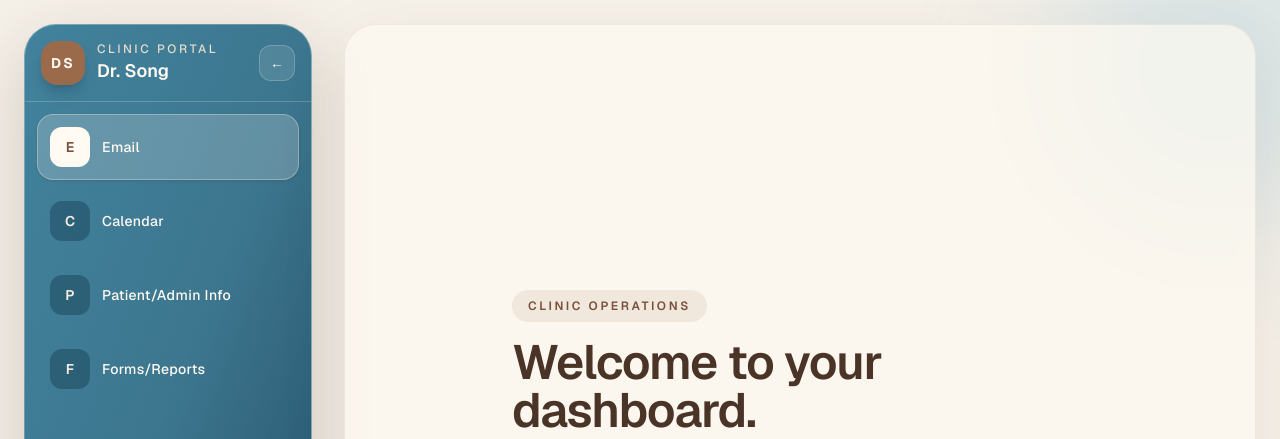
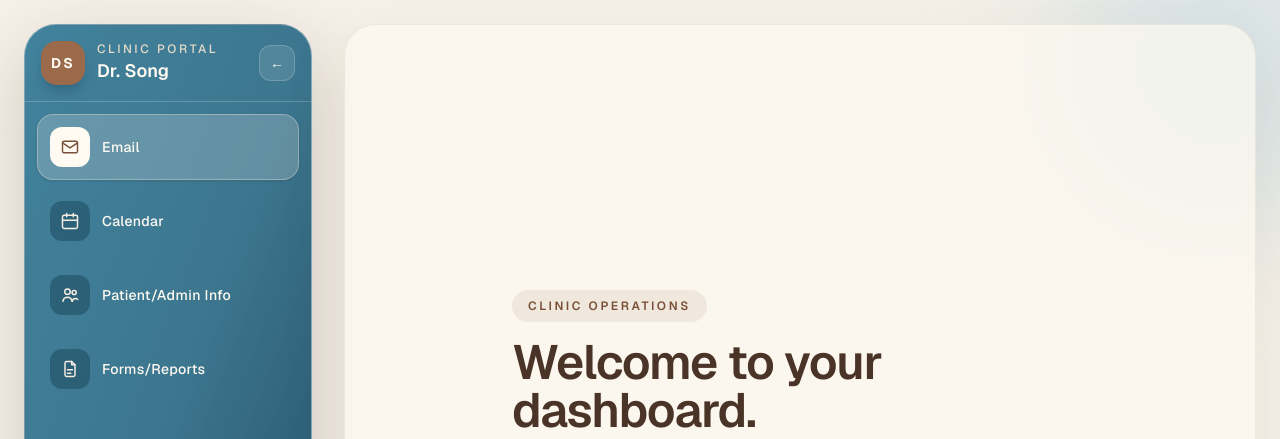
Before and after one commit to Dr-Song-s-team/Dr.-Song-s-Dashboard, a Next.js app in the folder dashboard/: page / in a window 1280 px wide. Shown: the top 439 px of the page. Built offline with nearby package versions, Linux system fonts and the light colour scheme.

Commit message:
added icons and fixed buttons spacing when sidebar collapsed

```diff
--- a/dashboard/app/page.tsx
+++ b/dashboard/app/page.tsx
@@ -5,12 +5,86 @@ import React, { useState } from "react";
 interface SidebarItem {
   label: string;
   href: string;
-  shortLabel: string;
+  icon: React.ReactNode;
 }
 
 interface SidebarProps {
   items: SidebarItem[];
   title?: string;
+}
+
+function EmailIcon({ className }: { className?: string }) {
+  return (
+    <svg
+      className={className}
+      viewBox="0 0 24 24"
+      fill="none"
+      stroke="currentColor"
+      strokeWidth="1.75"
+      strokeLinecap="round"
+      strokeLinejoin="round"
+      aria-hidden="true"
+    >
+      <rect x="3" y="5" width="18" height="14" rx="2" />
+      <path d="m3 7 9 6 9-6" />
+    </svg>
+  );
+}
+
+function CalendarIcon({ className }: { className?: string }) {
+  return (
+    <svg
+      className={className}
+      viewBox="0 0 24 24"
+      fill="none"
+      stroke="currentColor"
+      strokeWidth="1.75"
+      strokeLinecap="round"
+      strokeLinejoin="round"
+      aria-hidden="true"
+    >
+      <rect x="3" y="5" width="18" height="16" rx="2" />
+      <path d="M8 3v4M16 3v4M3 11h18" />
+    </svg>
+  );
+}
+
+function UsersIcon({ className }: { className?: string }) {
+  return (
+    <svg
+      className={className}
+      viewBox="0 0 24 24"
+      fill="none"
+      stroke="currentColor"
+      strokeWidth="1.75"
+      strokeLinecap="round"
+      strokeLinejoin="round"
+      aria-hidden="true"
+    >
+      <circle cx="9" cy="8" r="3.25" />
+      <path d="M3.5 19.5c.6-3 2.8-4.75 5.5-4.75s4.9 1.75 5.5 4.75" />
+      <circle cx="17" cy="9" r="2.5" />
+      <path d="M14.75 19.5c.4-2.1 1.8-3.4 3.75-3.4 1.1 0 2.05.4 2.75 1.15" />
+    </svg>
+  );
+}
+
+function FormsIcon({ className }: { className?: string }) {
+  return (
+    <svg
+      className={className}
+      viewBox="0 0 24 24"
+      fill="none"
+      stroke="currentColor"
+      strokeWidth="1.75"
+      strokeLinecap="round"
+      strokeLinejoin="round"
+      aria-hidden="true"
+    >
+      <path d="M8 3h6l4 4v12a2 2 0 0 1-2 2H8a2 2 0 0 1-2-2V5a2 2 0 0 1 2-2z" />
+      <path d="M14 3v4h4M9 13h6M9 17h4" />
+    </svg>
+  );
 }
 
 const Sidebar: React.FC<SidebarProps> = ({ items, title = "Dashboard" }) => {
@@ -45,7 +119,9 @@ const Sidebar: React.FC<SidebarProps> = ({ items, title = "Dashboard" }) => {
         <button
           type="button"
           onClick={toggleSidebar}
-          className="ml-auto flex size-9 shrink-0 items-center justify-center rounded-xl border border-white/20 bg-white/10 text-[#fffaf2] transition hover:border-[#d8b79d]/60 hover:bg-[#9b6a4b]/80 focus-visible:outline-2 focus-visible:outline-offset-2 focus-visible:outline-[#fffaf2]"
+          className={`flex size-9 shrink-0 items-center justify-center rounded-xl border border-white/20 bg-white/10 text-[#fffaf2] transition hover:border-[#d8b79d]/60 hover:bg-[#9b6a4b]/80 focus-visible:outline-2 focus-visible:outline-offset-2 focus-visible:outline-[#fffaf2] ${
+            isOpen ? "ml-auto" : ""
+          }`}
           aria-label="Toggle Sidebar"
           aria-expanded={isOpen}
         >
@@ -55,26 +131,35 @@ const Sidebar: React.FC<SidebarProps> = ({ items, title = "Dashboard" }) => {
         </button>
       </div>
 
-      <nav className="flex-1 space-y-2 overflow-y-auto p-3" aria-label="Main navigation">
+      <nav
+        className={`flex-1 space-y-2 overflow-y-auto ${isOpen ? "p-3" : "px-2 py-3"}`}
+        aria-label="Main navigation"
+      >
         {items.map((item, index) => (
           <a
             key={item.href}
             href={item.href}
-            className={`group flex items-center gap-3 rounded-2xl border px-3 py-3 transition-all duration-200 ${
+            title={!isOpen ? item.label : undefined}
+            aria-label={item.label}
+            className={`group flex items-center rounded-2xl border transition-all duration-200 ${
+              isOpen
+                ? "gap-3 px-3 py-3"
+                : "justify-center px-0 py-2.5"
+            } ${
               index === 0
                 ? "border-[#f3e8da]/35 bg-[#fffaf2]/20 shadow-sm"
                 : "border-transparent hover:border-white/20 hover:bg-white/10"
             }`}
           >
             <span
-              className={`flex size-10 shrink-0 items-center justify-center rounded-xl text-sm font-semibold transition-colors ${
+              className={`flex size-10 shrink-0 items-center justify-center rounded-xl transition-colors ${
                 index === 0
                   ? "bg-[#fffaf2] text-[#76503b]"
                   : "bg-[#143e54]/45 text-[#f7eee3] group-hover:bg-[#9b6a4b]"
               }`}
               aria-hidden="true"
             >
-              {item.shortLabel}
+              {item.icon}
             </span>
             {isOpen && (
               <span className="truncate text-sm font-medium tracking-wide">
@@ -99,12 +184,30 @@ const Sidebar: React.FC<SidebarProps> = ({ items, title = "Dashboard" }) => {
   );
 };
 
+const iconClassName = "size-5";
+
 export default function Home() {
   const navLinks: SidebarItem[] = [
-    { label: "Email", href: "/", shortLabel: "E" },
-    { label: "Calendar", href: "/calendar", shortLabel: "C" },
-    { label: "Patient/Admin Info", href: "/info", shortLabel: "P" },
-    { label: "Forms/Reports", href: "/forms", shortLabel: "F" },
+    {
+      label: "Email",
+      href: "/",
+      icon: <EmailIcon className={iconClassName} />,
+    },
+    {
+      label: "Calendar",
+      href: "/calendar",
+      icon: <CalendarIcon className={iconClassName} />,
+    },
+    {
+      label: "Patient/Admin Info",
+      href: "/info",
+      icon: <UsersIcon className={iconClassName} />,
+    },
+    {
+      label: "Forms/Reports",
+      href: "/forms",
+      icon: <FormsIcon className={iconClassName} />,
+    },
   ];
 
   return (
```
